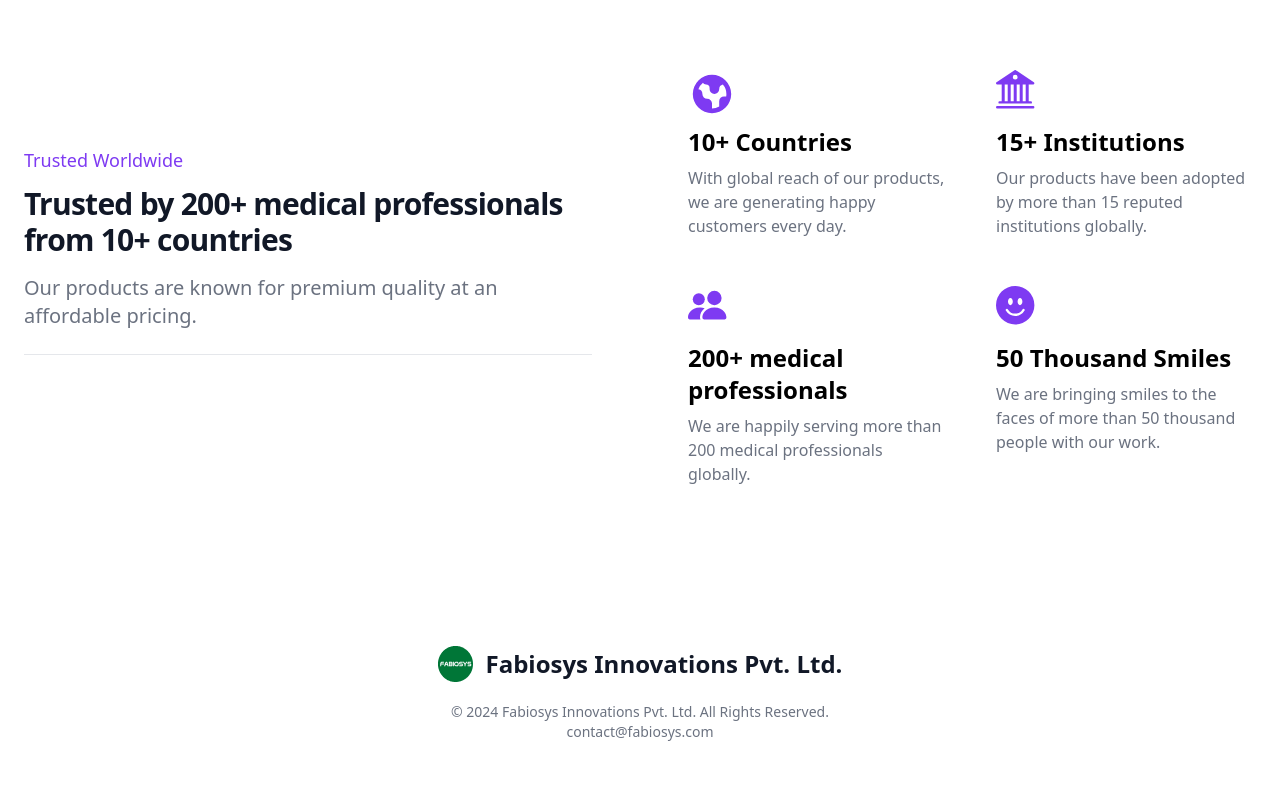
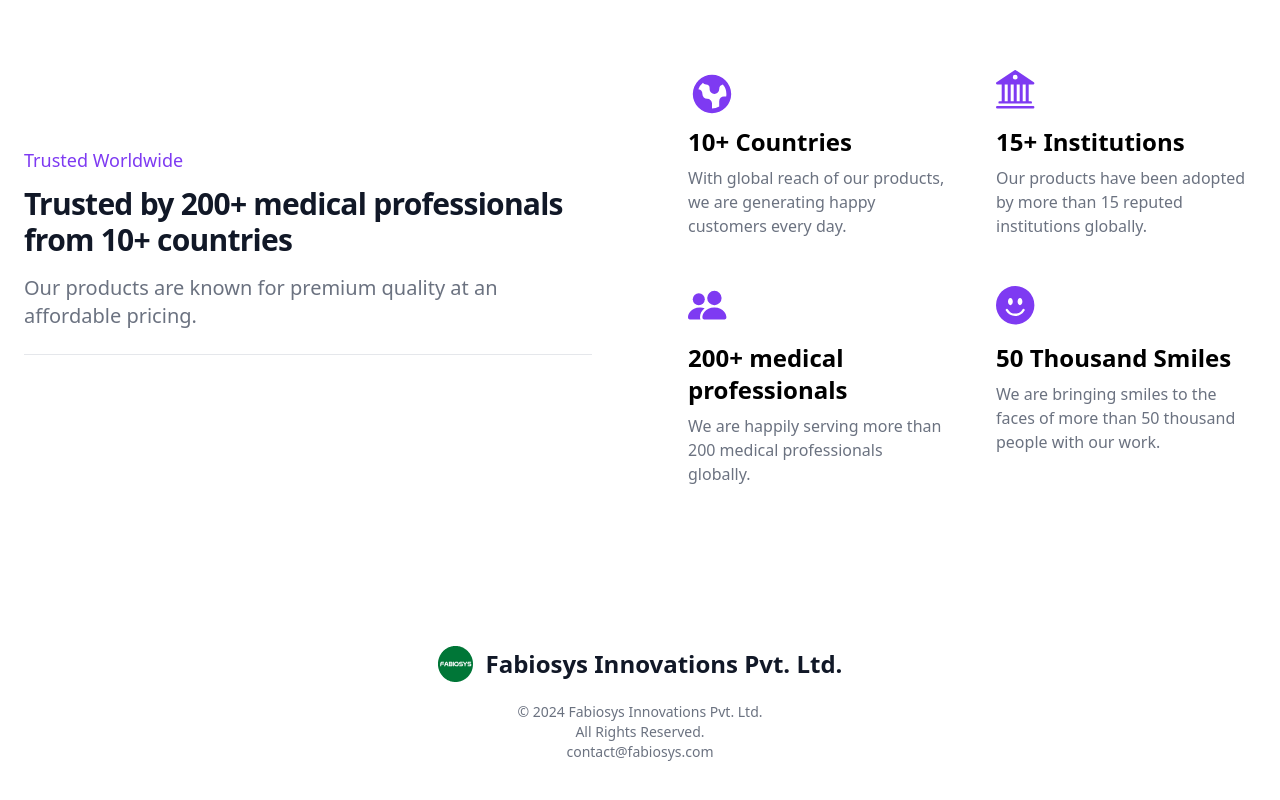
Before and after one commit to jeditreks/fabiosys, a website: page index.html in a window 1280 px wide. Shown: the part 2436-3236 px from the top of the page. Drawn offline with nearby package versions, Linux system fonts and the light colour scheme.

Commit message:
Update index.html

```diff
--- a/index.html
+++ b/index.html
@@ -240,7 +240,9 @@
                     <img src="./images/logo.svg" class="h-6 mr-3 sm:h-9" alt="Landwind Logo" />
                     Fabiosys Innovations Pvt. Ltd.
                 </a>
-                <span class="block text-sm text-center text-gray-500 dark:text-gray-400">© 2024 Fabiosys Innovations Pvt. Ltd. All Rights Reserved.
+                <span class="block text-sm text-center text-gray-500 dark:text-gray-400">© 2024 Fabiosys Innovations Pvt. Ltd.
+                </span>
+		<span class="block text-sm text-center text-gray-500 dark:text-gray-400"> All Rights Reserved.
                 </span>
 		<span class="block text-sm text-center text-gray-500 dark:text-gray-400"> contact@fabiosys.com
                 </span>
```
